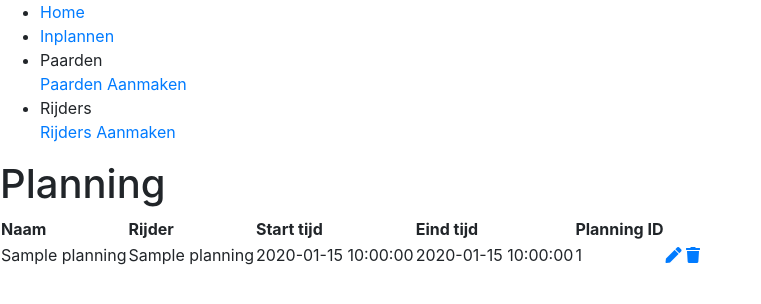
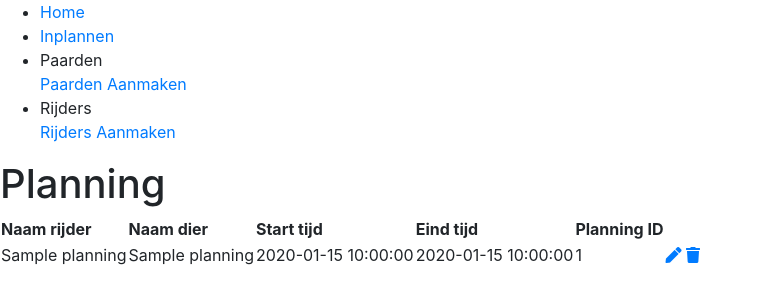
Before and after one commit to jang02/manege, a PHP site: page /manege/ in a window 1280 px wide. Shown: the top 304 px of the page, without its empty margins (0-761 px from the left). Run offline with PHP 8.4, Linux system fonts and the light colour scheme; tables that the repository leaves empty or names only in its code hold one stand-in row (values such as "Sample post"); data that the repository does not hold is empty; some libraries are stand-ins or nearby versions.

Commit message:
made the table more specific

```diff
--- a/view/home/index.php
+++ b/view/home/index.php
@@ -1,8 +1,8 @@
 <h1>Planning</h1>
 <table>
     <tr>
-        <th>Naam</th>
-        <th>Rijder</th>
+        <th>Naam rijder</th>
+        <th>Naam dier</th>
         <th>Start tijd</th>
         <th>Eind tijd</th>
         <th>Planning ID</th>
@@ -11,7 +11,7 @@
     foreach ($data["planned"] as $planned) {
 
         echo '<tr><td>'.$planned["RiderName"].'</td><td>'.$planned["HorseName"].'</td><td>'.$planned["start_time"].'</td><td>'.$planned["end_time"].'</td>
-<td>'.$planned["id"].'</td><td><a href="edit"><i class="fas fa-pen"></i></a> <a href="delete"><i class="fas fa-trash"></i></a></td></tr>';
+<td>'.$planned["id"].'</td><td><a href="edit/'.$planned["id"].'"><i class="fas fa-pen"></i></a> <a href="delete/'.$planned["id"].'"><i class="fas fa-trash"></i></a></td></tr>';
 
 
 
```
